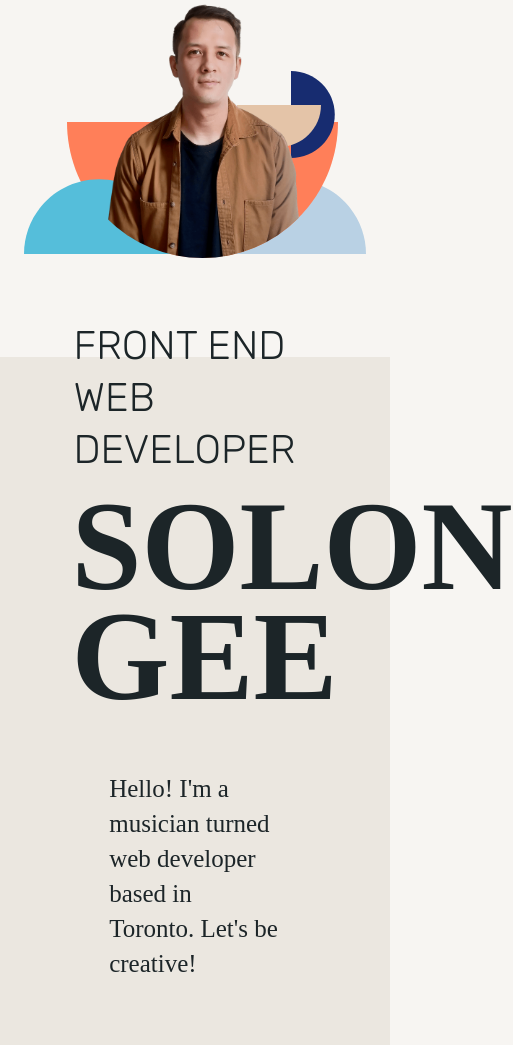
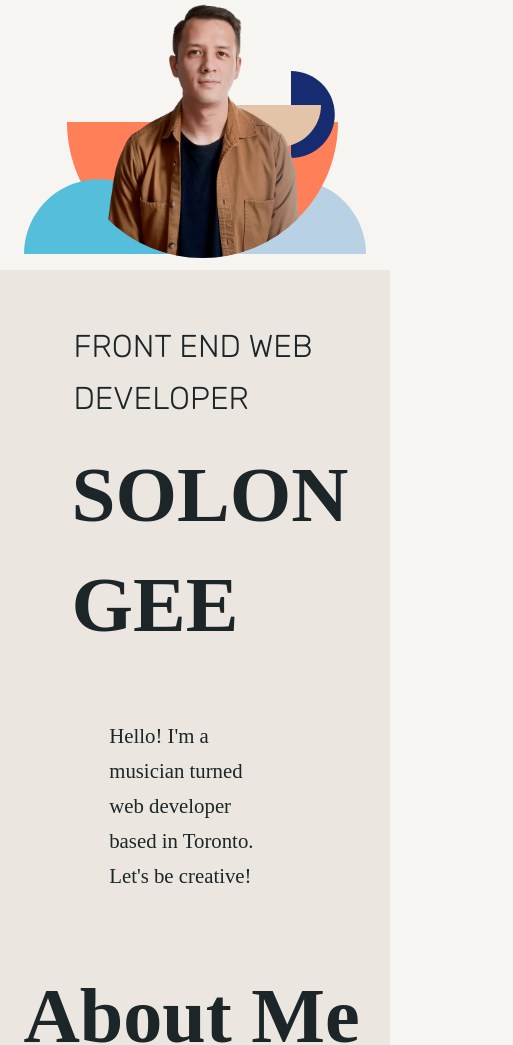
Before and after one commit to sgee456/solonGeePortfolio, a plain HTML site: page index.html in a window 390 px wide. Shown: the part 300-1345 px from the top of the page, 513 px wide, since content can reach past the window. Drawn offline with Linux system fonts and the light colour scheme; a web font is replaced by a local one.

Commit message:
fluid typography from 750 to 320 screen width

```diff
--- a/styles/sass/_mediaQueries.scss
+++ b/styles/sass/_mediaQueries.scss
@@ -25,41 +25,6 @@
             margin-top: 62px;
         }
     }
-}
-
-
-@media (max-width: 750px) {
-    //global
-    .wrapper, .innerWrapper {
-        width: 88%;
-        max-width: none;
-        margin: 0 auto;
-    }
-
-    h1, h2 {
-        font-size: 12rem;
-    }
-
-    //mainStyling
-    header {
-        margin-top: 301px;
-        .item1 {
-            width: calc(280px + 380 * ((100vw - 320px) / 430));
-            height: calc(153px + 207 * ((100vw - 320px) / 430));
-        }
-    }
-
-    main {
-        margin-top: -565px;
-    }
-
-    .aboutMe {
-        padding-top: 700px;
-        .overflow1 {
-            bottom: -56px;
-        }
-    }
-
     .projects {
         .projectDescription {
             margin-bottom: 89px;
@@ -93,6 +58,63 @@
 
         .overflow1 {
             display: none;
+        }
+    }
+}
+
+
+@media (max-width: 750px) {
+    //global
+    .wrapper, .innerWrapper {
+        width: 88%;
+        max-width: none;
+        margin: 0 auto;
+    }
+
+    h2 {
+        font-size: calc(7rem + 50 * ((100vw - 32rem) / 430));
+        line-height: calc(8rem + 70 * ((100vw - 32rem) / 430));
+
+    }
+
+    p {
+        font-size: calc(2rem + 5 * ((100vw - 32rem) / 430));
+    }
+
+    //mainStyling
+    header {
+        margin-top: 301px;
+        .item1 {
+            width: calc(280px + 380 * ((100vw - 320px) / 430));
+            height: calc(153px + 207 * ((100vw - 320px) / 430));
+        }
+        h1 {
+            font-size: calc(7rem + 56 * ((100vw - 32rem) / 430));
+        }
+        h2 {
+            font-size: calc(3rem + 10 * ((100vw - 32rem) / 430));
+        }
+    }
+
+    main {
+        margin-top: -565px;
+    }
+
+    .aboutMe {
+        padding-top: 700px;
+        .overflow1 {
+            bottom: -56px;
+        }
+    }
+    .projects {
+        h3 {
+            font-size: calc(7rem + 30 * ((100vw - 32rem) / 430));
+            line-height: calc(8rem + 50 * ((100vw - 32rem) / 430));
+        }
+    }
+    .contact {
+        h2 {
+            top: -40px;
         }
     }
 }
@@ -157,9 +179,4 @@
             margin-bottom: 25px;
         }
     }
-    .contact {
-        h2 {
-            top: -40px;
-        }
-    }
 }
```
Also changed, not shown: styles/style.css.
